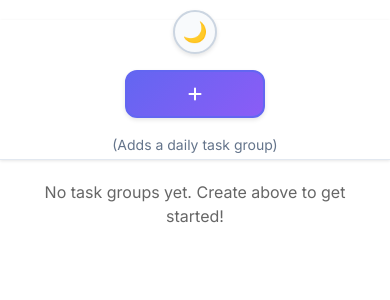
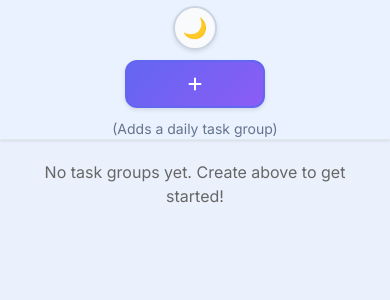
Before and after one commit to abk2191/todoapp-updated, a React (Vite) app: page / in a window 390 px wide. Shown: the top 300 px of the page. Built offline with nearby package versions, Linux system fonts and the light colour scheme; a web font is replaced by a local one.

Commit message:
Added new features

```diff
--- a/src/App.jsx
+++ b/src/App.jsx
@@ -632,7 +632,7 @@ function App() {
             padding: "0",
             fontFamily: "Inter, sans-serif",
             fontSize: "14px",
-            marginBottom: "15px",
+            marginBottom: "55px",
           }}
         >
           (Adds a daily task group)
--- a/src/index.css
+++ b/src/index.css
@@ -29,12 +29,12 @@
   --gradient-primary: linear-gradient(135deg, #6366f1 0%, #8b5cf6 100%);
   --add-task-bg: #4f46e5;
   --add-task-bg-light: #e0e7ff;
-  --task-row-bg: #4f46e5;
+  --task-row-bg: #1a1a1a; /*#4f46e5;*/
   --task-row-bg-light: #e0e7ff;
 }
 
 [data-theme="light"] {
-  --bg-primary: #ffffff;
+  --bg-primary: #ebf1fc;
   --bg-secondary: #f8fafc;
   --bg-tertiary: #f1f5f9;
   --bg-quaternary: #e2e8f0;
@@ -54,7 +54,7 @@
   --checkbox-bg: #f1f5f9;
   --checkbox-checked-bg: #6366f1;
   --dropdown-bg: #ffffff;
-  --navbar-bg: #ffffff;
+  --navbar-bg: #eaf1ff;
   --button-bg: #f1f5f9;
   --button-hover: #e2e8f0;
   --shadow-color: rgba(0, 0, 0, 0.1);
@@ -124,12 +124,11 @@ h6 {
   flex-direction: column;
   align-items: center;
   justify-content: center;
-  height: 140px; /* Reduced height */
+  height: 180px; /* Reduced height */
   width: 100%;
   background-color: var(--navbar-bg);
   padding: 20px;
-  margin-top: 20px;
-  gap: 16px;
+  gap: 10px;
   border-bottom: 1px solid var(--border-primary);
   box-shadow: 0 1px 3px var(--shadow-color);
 }
@@ -567,8 +566,8 @@ input[type="checkbox"]:checked {
   background: var(--bg-secondary);
   border: 2px solid var(--border-secondary);
   border-radius: 50%;
-  width: 44px;
-  height: 44px;
+  width: 14px;
+  height: 14px;
   cursor: pointer;
   display: flex;
   align-items: center;
@@ -581,6 +580,7 @@ input[type="checkbox"]:checked {
   min-height: 44px;
   max-width: 44px;
   max-height: 44px;
+  margin-top: 60px;
 }
 
 /* FIXED: Time and Move Buttons on SAME LINE */
@@ -757,7 +757,7 @@ body {
 
   .addnewtaskgroupbutton {
     width: 160px;
-    height: 48px; /* Reduced height */
+    height: 8px; /* Reduced height */
     font-size: 1rem;
     border: 2px solid var(--accent-color) !important;
   }
@@ -840,7 +840,7 @@ body {
   }
 
   .addnewtaskgroupbutton {
-    height: 48px; /* Reduced height */
+    height: 8px; /* Reduced height */
     width: 140px;
     border: 2px solid var(--accent-color) !important;
   }
@@ -853,8 +853,8 @@ body {
   } */
 
   .theme-toggle {
-    width: 44px;
-    height: 44px;
+    width: 24px;
+    height: 24px;
     border-radius: 50%;
   }
 
```
